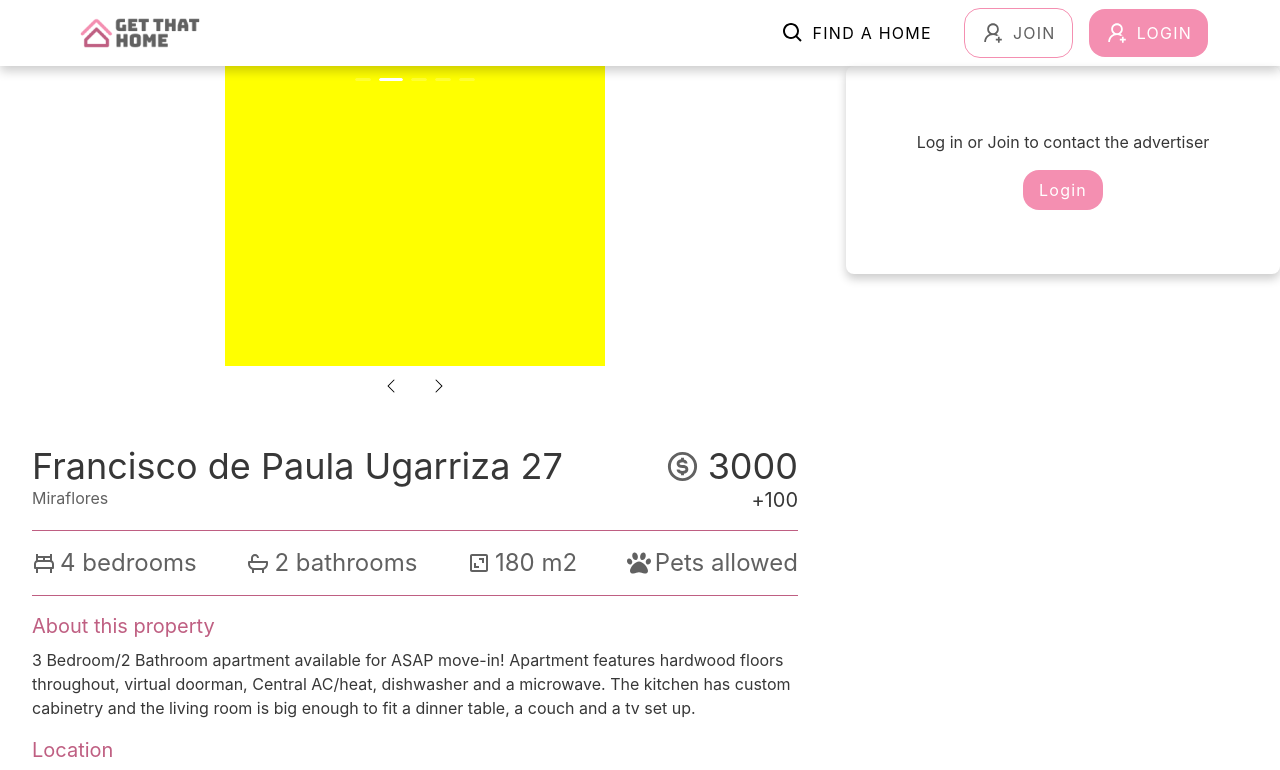
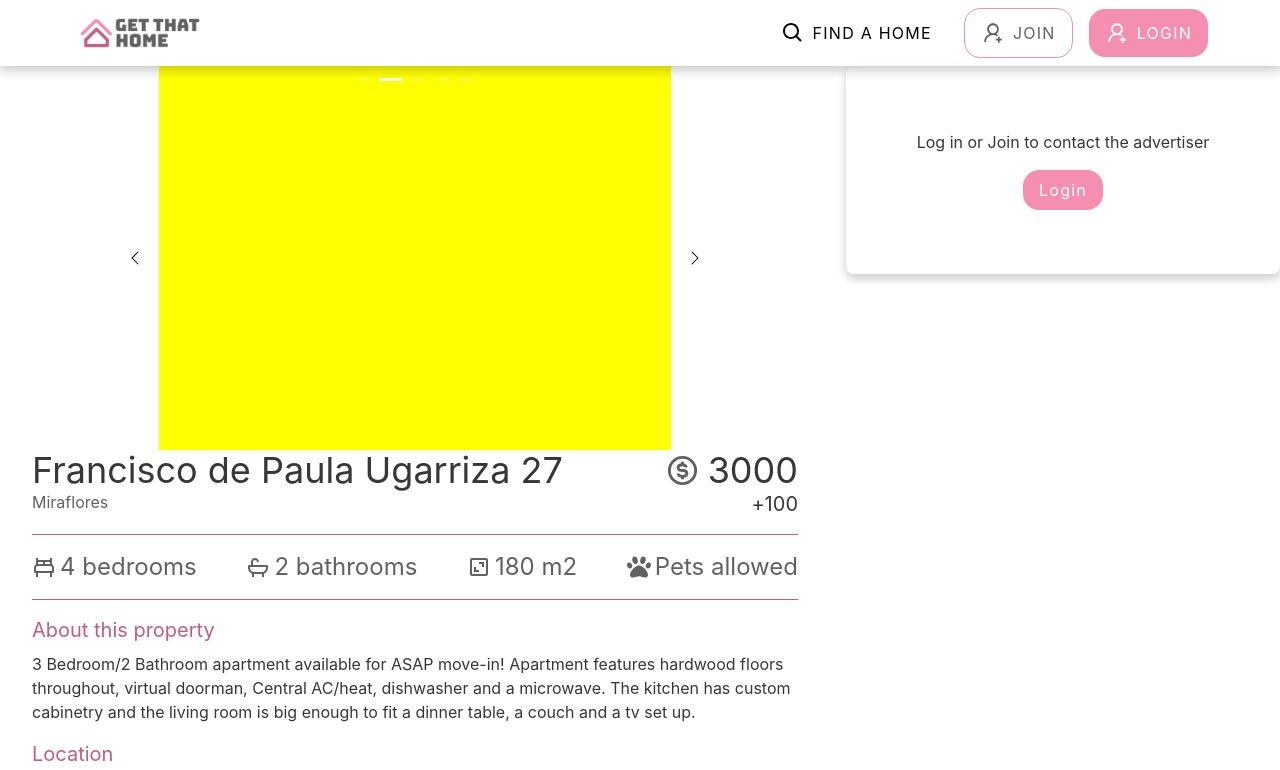
Before and after one commit to ifs99/get-that-home-frontend-team5, a React (Vite) app: page / in a window 1280 px wide. Shown: the top 770 px of the page. Built offline with nearby package versions, Linux system fonts and the light colour scheme.

Commit message:
Task:Carousel Component Finished

```diff
--- a/src/components/PropertyDetail/propertydetail.jsx
+++ b/src/components/PropertyDetail/propertydetail.jsx
@@ -158,23 +158,27 @@ const Body1C = styled.p`
 `;
 
 const CarouselContainer = styled.div`
-  width: 380px;
-  height: 380px;
+  display: flex;
   backgroundcolor: orange;
+  align-items: center;
 `;
 
-const ButtonContainer = styled.div`
-  display: flex;
-  justify-content: center;
-`;
 function PropertyDetail() {
   const ref = useRef();
   return (
     <PropertyDetailContainer>
       <PropertyInfo>
         <CarouselContainer>
+          <Button
+            onClick={() => {
+              ref.current.prev();
+            }}
+          >
+            <BsChevronLeft />
+          </Button>
+
           <Carousel
-            style={{ display: "flex" }}
+            style={{ width: "32rem", height:"24rem" }}
             autoplay
             dots={true}
             dotPosition="top"
@@ -185,9 +189,9 @@ function PropertyDetail() {
               <h1
                 style={{
                   color: "pink",
-                  lineHeight: "300px",
+                  lineHeight: "24rem",
                   backgroundColor: "pink",
-                }}
+                }}                                    //Cambiar h1 por componente img
               >
                 Slide1
               </h1>
@@ -196,7 +200,7 @@ function PropertyDetail() {
               <h1
                 style={{
                   color: "yellow",
-                  lineHeight: "300px",
+                  lineHeight: "24rem",
                   backgroundColor: "yellow",
                 }}
               >
@@ -207,7 +211,7 @@ function PropertyDetail() {
               <h1
                 style={{
                   color: "green",
-                  lineHeight: "300px",
+                  lineHeight: "24rem",
                   backgroundColor: "green",
                 }}
               >
@@ -218,7 +222,7 @@ function PropertyDetail() {
               <h1
                 style={{
                   color: "blue",
-                  lineHeight: "300px",
+                  lineHeight: "24rem",
                   backgroundColor: "blue",
                 }}
               >
@@ -229,7 +233,7 @@ function PropertyDetail() {
               <h1
                 style={{
                   color: "red",
-                  lineHeight: "300px",
+                  lineHeight: "24rem",
                   backgroundColor: "red",
                 }}
               >
@@ -237,14 +241,7 @@ function PropertyDetail() {
               </h1>
             </div>
           </Carousel>
-          <ButtonContainer>
-            <Button
-              onClick={() => {
-                ref.current.prev();
-              }}
-            >
-              <BsChevronLeft />
-            </Button>
+
           <Button
             onClick={() => {
               ref.current.next();
@@ -252,7 +249,6 @@ function PropertyDetail() {
           >
             <BsChevronRight />
           </Button>
-          </ButtonContainer>
         </CarouselContainer>
         <PD>
           <PDTitle>
```
Lines whose indentation alone changed are shown as unchanged.
